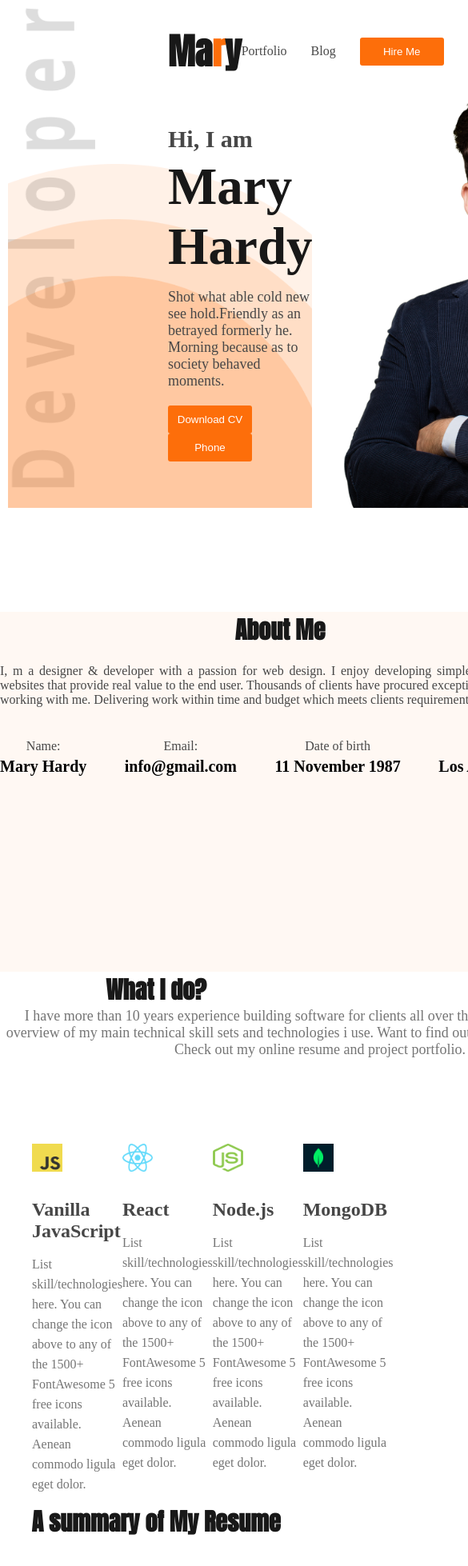
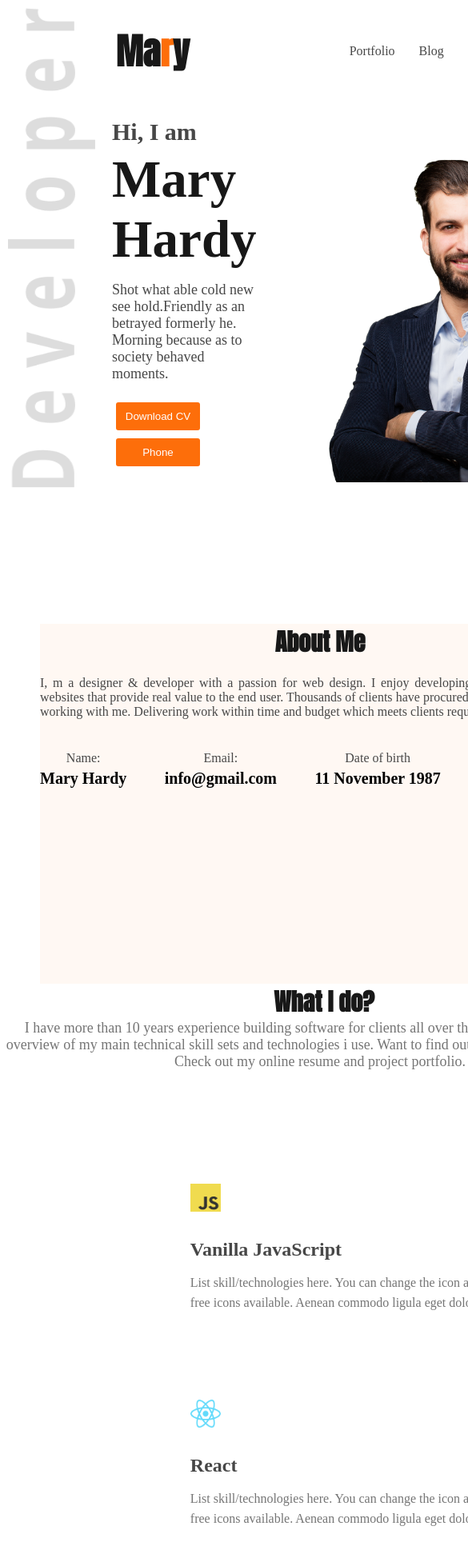
Before and after one commit to fahim-khandakar/developer-portfolio, a plain HTML site: page index.html in a window 390 px wide. Shown: the top 1958 px of the page at 80% size, 585 px wide, since content can reach past the window. Drawn offline with Linux system fonts and the light colour scheme.

Commit message:
try to responsive

```diff
--- a/index.html
+++ b/index.html
@@ -62,9 +62,7 @@
 
         <section class="what-i-do">
             <h1 class="primary-title">What I do?</h1>
-            <div class="what-i-do-info">
-                <p>I have more than 10 years experience building software for clients all over the world. Below is a quick overview of my main technical skill sets and technologies i use. Want to find out more about my experience? Check out my online resume and project portfolio.</p>
-            </div>
+                <p  class="what-i-do-info">I have more than 10 years experience building software for clients all over the world. Below is a quick overview of my main technical skill sets and technologies i use. Want to find out more about my experience? Check out my online resume and project portfolio.</p>
 
             <div class="what-i-do-details">
                 <div class="skills">
--- a/style.css/index.css
+++ b/style.css/index.css
@@ -1,7 +1,6 @@
 * {
     margin: 0px;
     padding: 0px;
-
 }
 
 /* shared class list  */
@@ -324,3 +323,85 @@ img {
     margin-bottom: 30px;
     border: 0px;
 }
+
+
+
+@media screen and (max-width: 576px) {
+    .header-container{
+        height: 640px;
+    }
+
+    nav{
+        margin-left: 135px;
+    }
+
+
+    .nav-title{
+        padding-right: 200px;
+    }
+
+    .greeting-banner{
+        margin-left:130px;
+        height: 405px;
+    }
+
+    .header-section{
+        background-image: none;
+
+    }
+
+    .primary-btn{
+        margin: 5px;
+    }
+
+    img{
+        margin-left: 60px;
+        width: 360px;
+        height: 420px;
+        margin-top: 85px;
+    }
+
+    .about{
+        margin: 130px auto 0px 50px;
+    }
+
+     .what-i-do-details{
+        width: 263%;
+        flex-direction: column;
+        align-items: center;
+        justify-content: center;
+     }
+
+     .what-i-do > h1{
+        width: 170px;
+        margin-left: 320px;
+     }
+
+     .skills {
+        width: 630px;
+        height: 270px;
+        margin: 0px;
+    }
+     .skills>img {
+        width: 38px;
+        height: 35px;
+        padding-bottom: 30px;
+        text-align: left;
+        margin-left: 0px;
+    }
+
+    .summary-resume {
+        margin-bottom: 100px;
+        width: 278vw;
+        margin-top: 100px;
+    }
+
+    .footer {
+        display: flex;
+        justify-content: space-around;
+        padding: 0px 0px;
+        width: 250vw;
+        margin: 50px 50px;
+    }
+
+}
```
